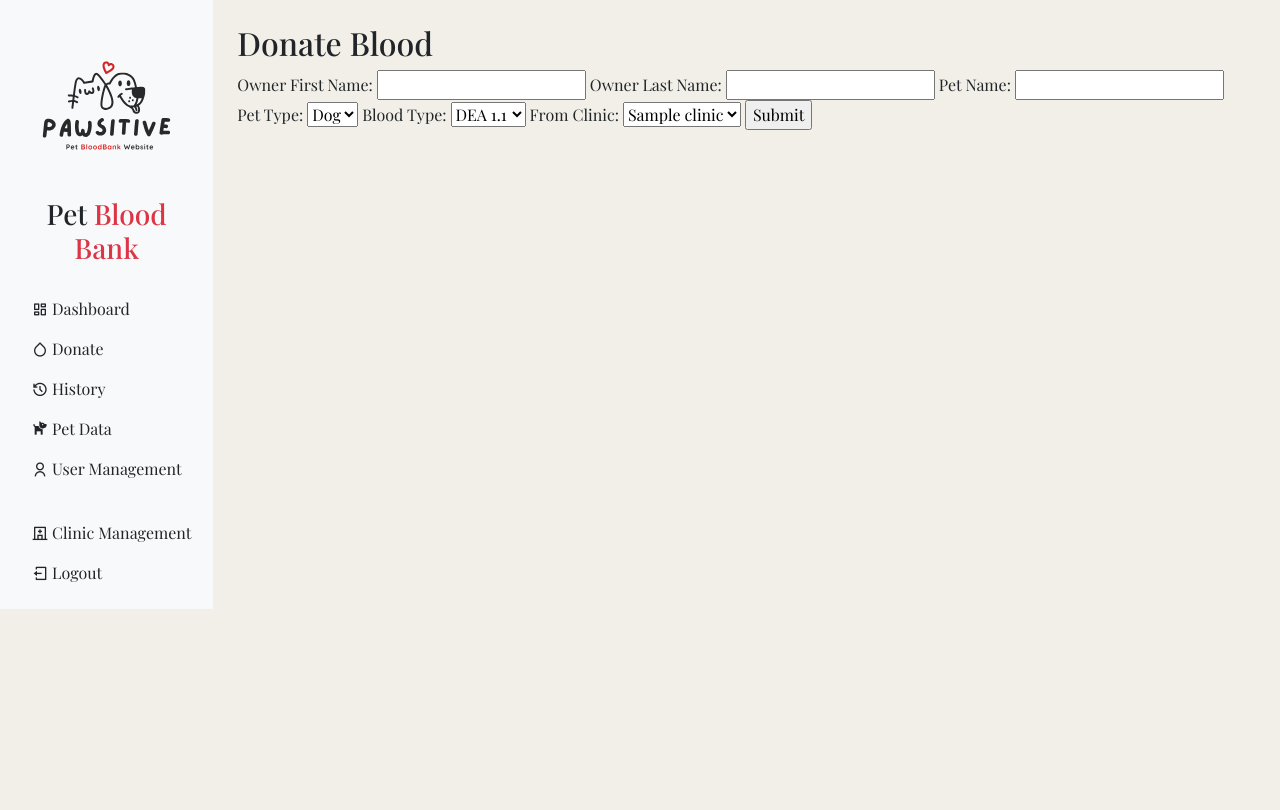
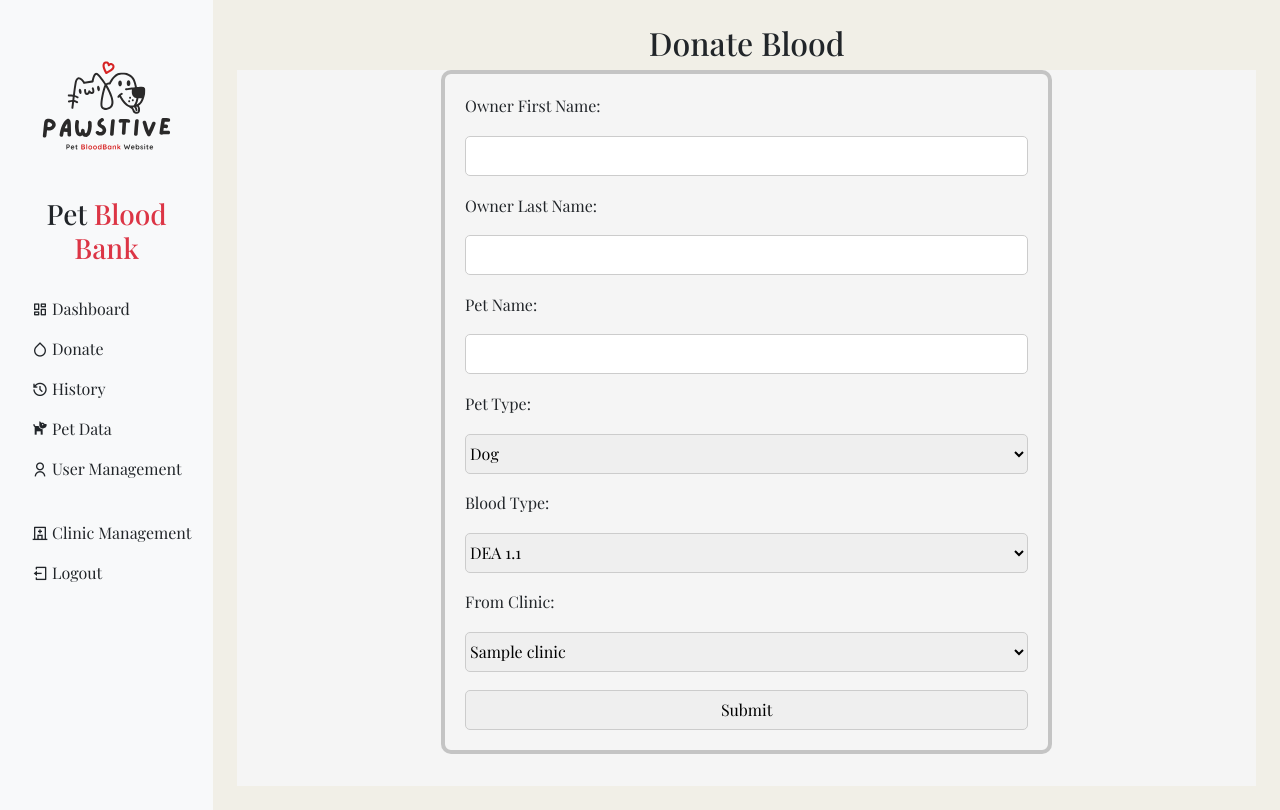
Before and after one commit to Noravorn/CloudProject, a PHP site: page /admin/donate.php in a window 1280 px wide. Before the commit the page ends 609 px from the top, so only its background shows below. Run offline with PHP 8.4, Linux system fonts and the light colour scheme; tables that the repository leaves empty or names only in its code hold one stand-in row (values such as "Sample post"); some libraries are stand-ins or nearby versions; some web fonts are replaced.

Commit message:
Style edit pages & donate page

```diff
--- a/admin/donate.php
+++ b/admin/donate.php
@@ -12,8 +12,8 @@
 
             <!-- Main Content -->
             <main class="col-md-10 p-4">
+                <h2>Donate Blood</h2>
                 <div class="donate_form">
-                    <h2>Donate Blood</h2>
                     <form action="donate.php" method="post">
                         <!-- Owner First Name -->
                         <label for="user_Fname">Owner First Name: </label>
@@ -81,4 +81,50 @@
     </div>
 </body>
 
+<style>
+    main h2 {
+        text-align: center;
+    }
+    .donate_form {
+        display: flex;
+        flex-direction: column;
+        align-items: left;
+        padding-left: 20%;
+        padding-right: 20%;
+        background: var(--secondary-color);
+    }
+
+    form {
+        display: grid;
+        grid-template-columns: repeat(1, 7fr);
+        gap: 1.1rem;
+        margin-bottom: 2rem;
+        border: 4px solid rgba(0, 0, 0, 0.2);
+        border-radius: 10px;
+        padding: 20px;
+        background: var(--secondary-color);
+    }
+
+    form input {
+        width: auto;
+        height: 40px;
+        border: 1px solid #ccc;
+        border-radius: 5px;
+    }
+
+    form select {
+        width: auto;
+        height: 40px;
+        border: 1px solid #ccc;
+        border-radius: 5px;
+    }
+
+    form input[type="submit"] {
+        cursor: pointer;
+        width: auto;
+        height: 40px;
+        border-radius: 5px;
+    }
+</style>
+
 </html>
--- a/src/css/style.css
+++ b/src/css/style.css
@@ -10,6 +10,17 @@
     --secondary-color: #f5f5f5;
     --text-color: #2a2929;
     --link-hovered-color: #d62323;
+    --color-light: rgba(132, 139, 200, 0.18);
+
+    --card-boarder-radous: 2rem;
+    --border-radius-1: 0.4rem;
+    --border-radius-2: 0.8rem;
+    --border-radius-2: 1.2rem;
+
+    --card-padding: 1.8rem;
+    --padding-1: 1.2rem;
+
+    --box-shadow: 0.2rem 3rem var(--color-light)
 }
 
 body {
```
Also changed, not shown: admin/edit_clinic.php (+50 -3 lines), admin/edit_pet.php (+47 -3 lines), admin/edit_user.php (+47 -3 lines), admin/login.php (+18 -1 lines).
